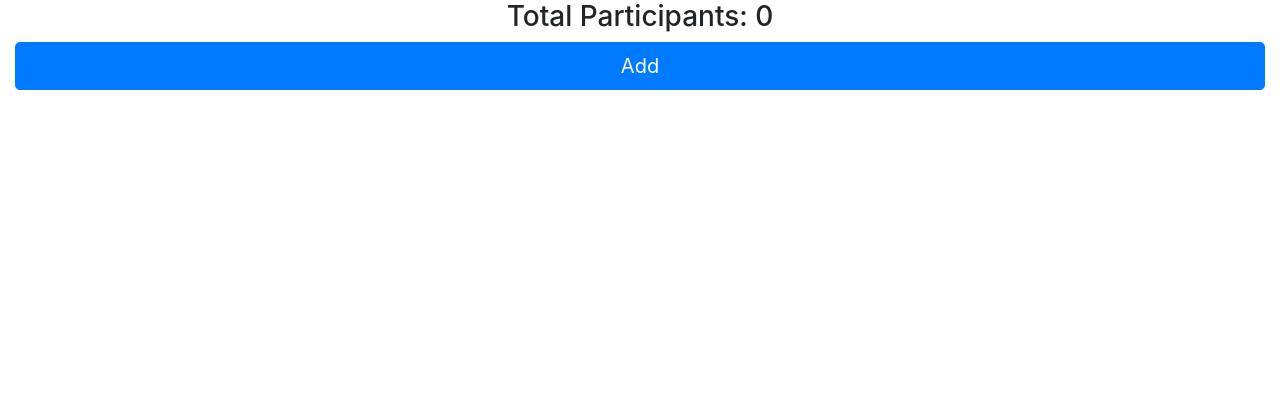
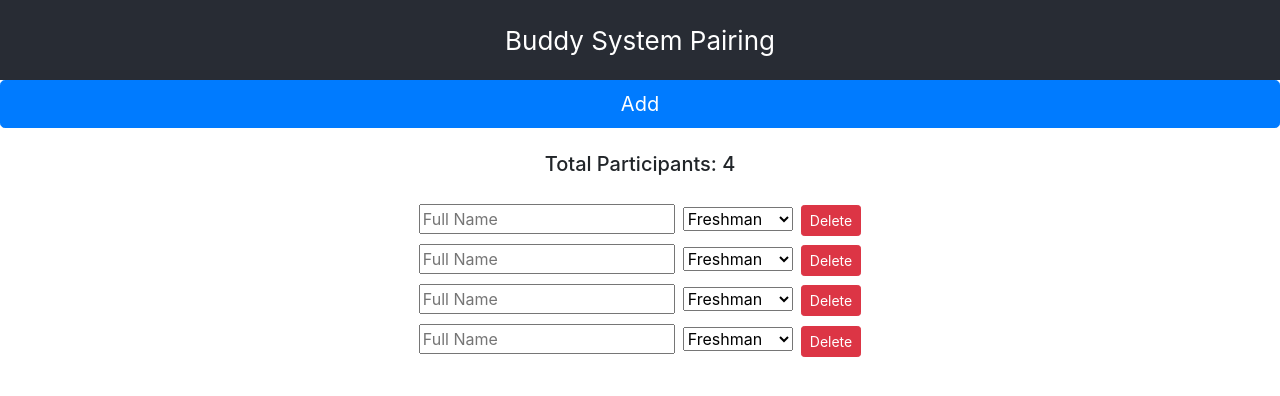
Before and after one commit to AyushSehgal/BuddyPairing, a React (Create React App) app: page / in a window 1280 px wide. Shown: the top 396 px of the page. Built offline with nearby package versions, Linux system fonts and the light colour scheme.

Commit message:
Finish App Layout Design

```diff
--- a/src/App.js
+++ b/src/App.js
@@ -1,9 +1,15 @@
 import React from "react";
-
+import "bootstrap/dist/css/bootstrap.css";
+import "./style.css";
 import FormContainer from "./components/FormContainer";
 
 function App() {
-  return <FormContainer />;
+  return (
+    <div>
+      <header className="App-header">Buddy System Pairing</header>
+      <FormContainer />
+    </div>
+  );
 }
 
 export default App;
--- a/src/components/FormContainer.js
+++ b/src/components/FormContainer.js
@@ -1,6 +1,6 @@
 import React, { Component } from "react";
 import "bootstrap/dist/css/bootstrap.css";
-import "../App.css";
+import "../style.css";
 
 import Person from "../components/Person";
 import TotalDisplay from "./TotalDisplay";
@@ -9,15 +9,20 @@ class FormContainer extends Component {
   constructor() {
     super();
 
+    this.addStudent = this.addStudent.bind(this);
+    this.remStudent = this.remStudent.bind(this);
+
     this.students = new Map();
-    this.total = 0;
+    for (let i = 0; i < 4; i++) {
+      console.log(i);
+      this.students.set(i, <Person key={i} id={i} func={this.remStudent} />);
+    }
+    console.log(this.students);
+    this.total = 4;
 
     this.state = {
       showdata: this.students,
     };
-
-    this.addStudent = this.addStudent.bind(this);
-    this.remStudent = this.remStudent.bind(this);
   }
 
   addStudent() {
@@ -46,10 +51,7 @@ class FormContainer extends Component {
   render() {
     return (
       <div id="mainContainer" className="App">
-        <div className="col">
-          <TotalDisplay sum={this.total} />
-        </div>
-        <div className="col">
+        <div>
           <button
             className="btn btn-primary btn-lg btn-block"
             onClick={this.addStudent}
@@ -57,10 +59,11 @@ class FormContainer extends Component {
           >
             Add
           </button>
-          <div id="display-data-Container">
-            {Array.from(this.students.values())}
-          </div>
         </div>
+        <div>
+          <TotalDisplay sum={this.total} />
+        </div>
+        <div>{Array.from(this.students.values())}</div>
       </div>
     );
   }
--- a/src/components/TotalDisplay.js
+++ b/src/components/TotalDisplay.js
@@ -1,15 +1,13 @@
 import React, { Component } from "react";
+import "bootstrap/dist/css/bootstrap.css";
 
 function TotalDisplay(props) {
   const participants = props.sum;
   return (
     <div>
-      <h3>Total Participants: {participants}</h3>
-      {/* {participants % 2 == 1 ? (
-        <p>Odd Participants, we will need one group of 3</p>
-      ) : (
-        <p></p>
-      )} */}
+      <h5 className="m-4">
+        {participants > 0 ? "Total Participants: " + participants : ""}
+      </h5>
     </div>
   );
 }
--- a/src/App.css
+++ b/src/style.css
@@ -15,7 +15,7 @@
 
 .App-header {
   background-color: #282c34;
-  min-height: 100vh;
+  min-height: 10vh;
   display: flex;
   flex-direction: column;
   align-items: center;
```
